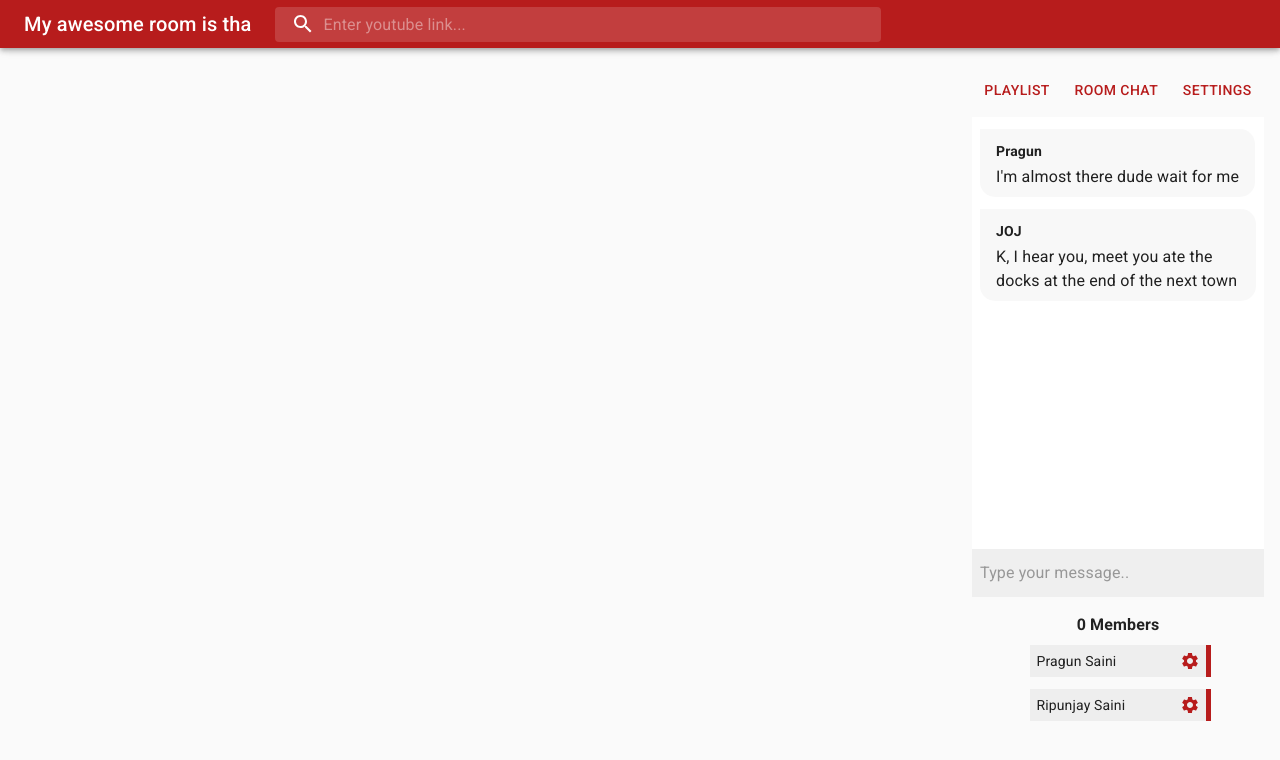
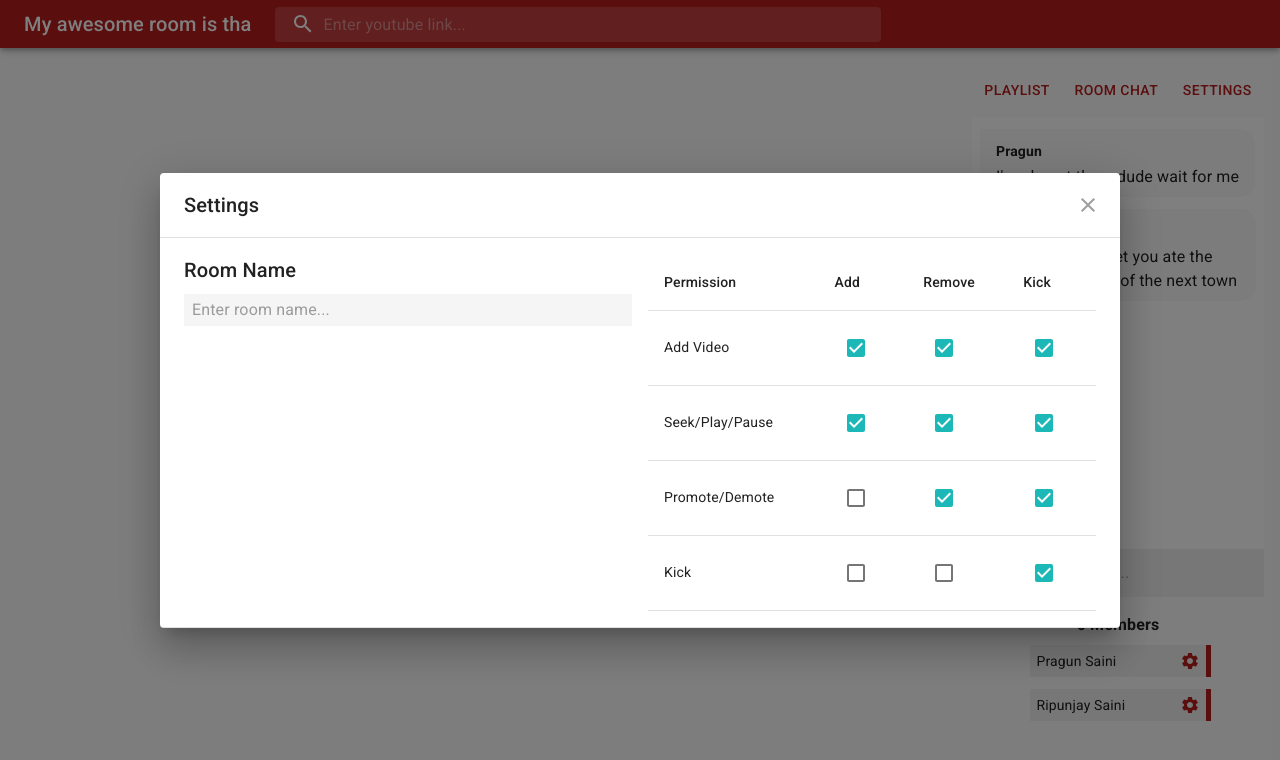
Before and after one commit to PragunSaini/SyncStream-UI, a React app: page /stream in a window 1280 px wide. Shown: the top 760 px of the page. Built offline with nearby package versions, Linux system fonts and the light colour scheme.

Commit message:
settings dialog

```diff
--- a/src/components/RoomMenu/RoomMenu.jsx
+++ b/src/components/RoomMenu/RoomMenu.jsx
@@ -12,7 +12,7 @@ const useStyles = makeStyles(theme => ({
   button: { flexGrow: 1 },
 }));
 
-const RoomMenu = ({ setViewChat }) => {
+const RoomMenu = ({ setViewChat, setOpenSettings }) => {
   const classes = useStyles();
 
   return (
@@ -29,7 +29,10 @@ const RoomMenu = ({ setViewChat }) => {
         className={classes.button}>
         Room Chat
       </Button>
-      <Button color="primary" className={classes.button}>
+      <Button
+        color="primary"
+        className={classes.button}
+        onClick={() => setOpenSettings(true)}>
         Settings
       </Button>
     </div>
@@ -38,6 +41,7 @@ const RoomMenu = ({ setViewChat }) => {
 
 RoomMenu.propTypes = {
   setViewChat: PropTypes.func,
+  setOpenSettings: PropTypes.func,
 };
 
 export default RoomMenu;
--- /dev/null
+++ b/src/components/RoomSettings/RoomSettings.jsx
@@ -0,0 +1,129 @@
+import React from 'react';
+import PropTypes from 'prop-types';
+import {
+  Dialog,
+  DialogTitle,
+  DialogContent,
+  Typography,
+  makeStyles,
+  IconButton,
+  Grid,
+  InputBase,
+  Checkbox,
+  Table,
+  TableBody,
+  TableRow,
+  TableCell,
+  TableHead,
+} from '@material-ui/core';
+import CloseIcon from '@material-ui/icons/Close';
+
+const useStyles = makeStyles(theme => ({
+  closeBtn: {
+    position: 'absolute',
+    top: theme.spacing(1),
+    right: theme.spacing(1),
+    color: theme.palette.grey[500],
+  },
+  input: {
+    backgroundColor: theme.palette.grey[100],
+    width: '100%',
+    padding: theme.spacing(0, 1),
+    marginTop: theme.spacing(1),
+  },
+}));
+
+const RoomSettings = ({ open, setOpen }) => {
+  const classes = useStyles();
+
+  return (
+    <Dialog onClose={() => setOpen(false)} open={open} maxWidth="md" fullWidth>
+      <DialogTitle>
+        <Typography variant="h6">Settings</Typography>
+        <IconButton className={classes.closeBtn} onClick={() => setOpen(false)}>
+          <CloseIcon />
+        </IconButton>
+      </DialogTitle>
+      <DialogContent dividers>
+        <Grid container spacing={2}>
+          <Grid item xs={12} md={6}>
+            <Typography variant="h6">Room Name</Typography>
+            <InputBase
+              placeholder="Enter room name..."
+              classes={{ root: classes.input }}
+            />
+          </Grid>
+          <Grid item xs={12} md={6}>
+            <Table>
+              <TableHead>
+                <TableRow>
+                  <TableCell>Permission</TableCell>
+                  <TableCell>Add</TableCell>
+                  <TableCell>Remove</TableCell>
+                  <TableCell>Kick</TableCell>
+                </TableRow>
+              </TableHead>
+              <TableBody>
+                <TableRow>
+                  <TableCell>Add Video</TableCell>
+                  <TableCell>
+                    <Checkbox checked />
+                  </TableCell>
+                  <TableCell>
+                    <Checkbox checked />
+                  </TableCell>
+                  <TableCell>
+                    <Checkbox checked />
+                  </TableCell>
+                </TableRow>
+                <TableRow>
+                  <TableCell>Seek/Play/Pause</TableCell>
+                  <TableCell>
+                    <Checkbox checked />
+                  </TableCell>
+                  <TableCell>
+                    <Checkbox checked />
+                  </TableCell>
+                  <TableCell>
+                    <Checkbox checked />
+                  </TableCell>
+                </TableRow>
+                <TableRow>
+                  <TableCell>Promote/Demote</TableCell>
+                  <TableCell>
+                    <Checkbox />
+                  </TableCell>
+                  <TableCell>
+                    <Checkbox checked />
+                  </TableCell>
+                  <TableCell>
+                    <Checkbox checked />
+                  </TableCell>
+                </TableRow>
+                <TableRow>
+                  <TableCell>Kick</TableCell>
+                  <TableCell>
+                    <Checkbox />
+                  </TableCell>
+                  <TableCell>
+                    <Checkbox />
+                  </TableCell>
+                  <TableCell>
+                    <Checkbox checked />
+                  </TableCell>
+                </TableRow>
+              </TableBody>
+            </Table>
+          </Grid>
+        </Grid>
+      </DialogContent>
+    </Dialog>
+  );
+};
+
+RoomSettings.propTypes = {
+  open: PropTypes.bool,
+  setOpen: PropTypes.func,
+};
+
+export default RoomSettings;
--- a/src/pages/Stream/Stream.jsx
+++ b/src/pages/Stream/Stream.jsx
@@ -7,6 +7,7 @@ import RoomMenu from '../../components/RoomMenu/RoomMenu';
 import RoomChat from '../../components/RoomChat/RoomChat';
 import Playlist from '../../components/Playlist/Playlist';
 import MemberList from '../../components/MemberList/MemberList';
+import RoomSettings from '../../components/RoomSettings/RoomSettings';
 
 const useStyles = makeStyles(theme => ({
   root: {
@@ -27,6 +28,7 @@ const useStyles = makeStyles(theme => ({
 const Stream = () => {
   const classes = useStyles();
   const [viewChat, setViewChat] = useState(true);
+  const [openSettings, setOpenSettings] = useState(true);
 
   return (
     <div className={classes.root}>
@@ -38,10 +40,14 @@ const Stream = () => {
           </div>
         </Grid>
         <Grid item xs={12} md={3}>
-          <RoomMenu setViewChat={setViewChat} />
+          <RoomMenu
+            setViewChat={setViewChat}
+            setOpenSettings={setOpenSettings}
+          />
           <Playlist display={!viewChat} />
           <RoomChat display={viewChat} />
           <MemberList />
+          <RoomSettings open={openSettings} setOpen={setOpenSettings} />
         </Grid>
       </Grid>
     </div>
@@ -50,4 +56,4 @@ const Stream = () => {
 
 export default Stream;
 
-// TODO: 1) Make settings dialog, 2) Make new shit responsive
+// TODO: 1) Make new shit responsive
```
